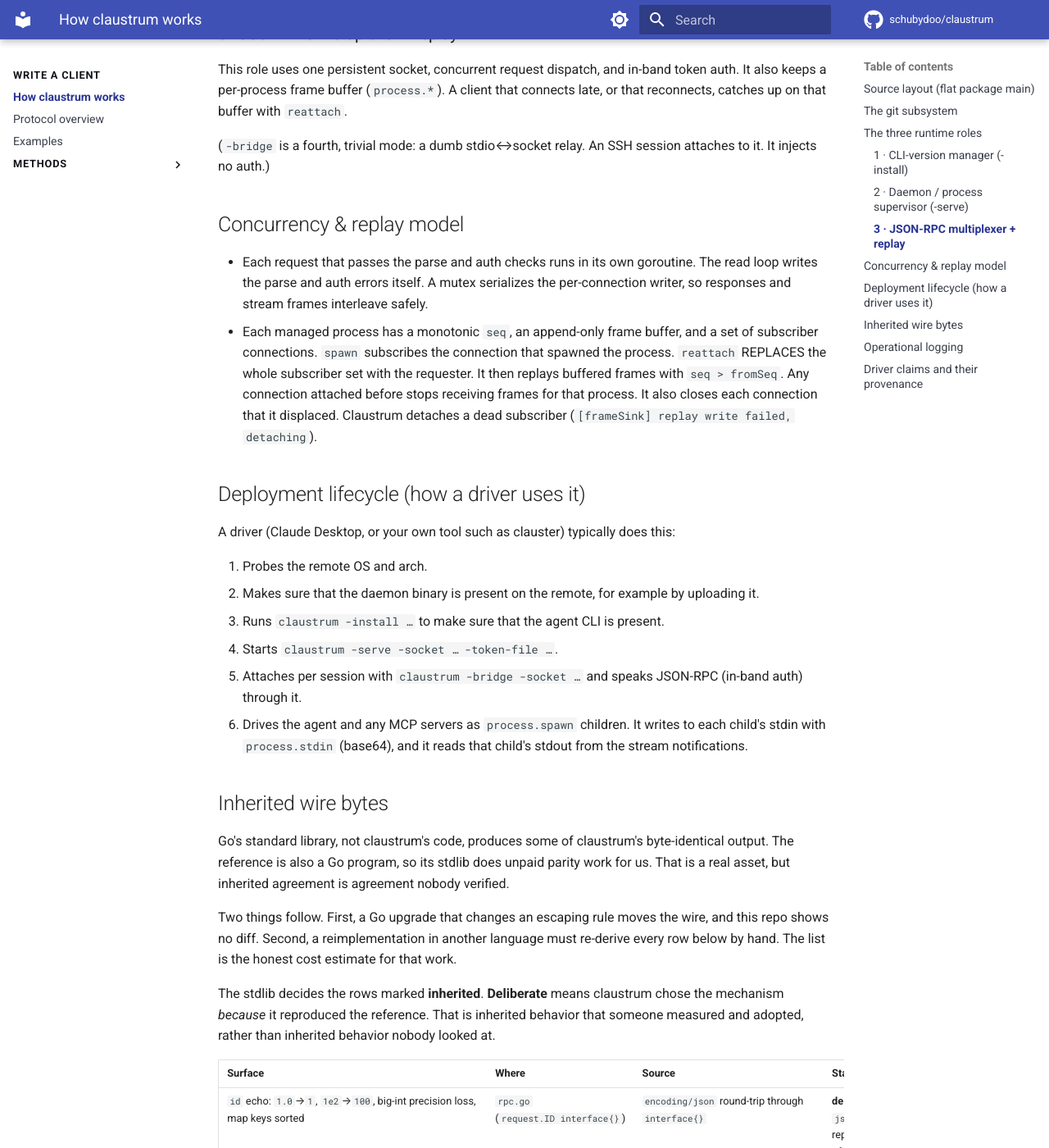
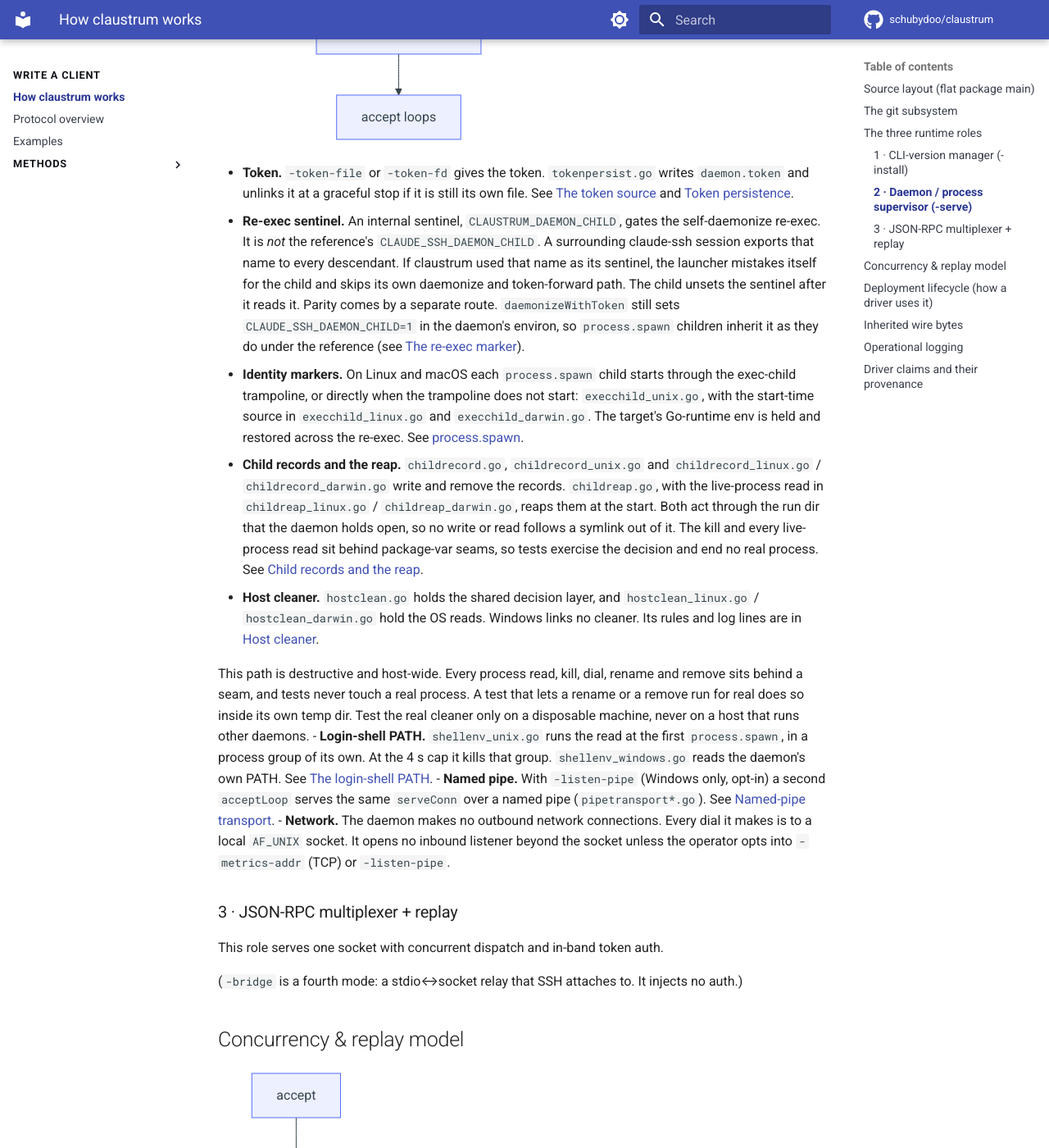
Before and after one commit to schubydoo/claustrum, an MkDocs documentation site: the page built from docs/ARCHITECTURE.md, in a window 1280 px wide and 1400 px high, scrolled down 3489 px. Shown: the whole window at 82% size. Built offline with MkDocs 1.6.1 and Material for MkDocs 9.7.7, drawn with Linux system fonts in a browser that asks for light colours; comment, search, counter and statistics services are not loaded; some of the changed text lies outside the part shown.

Commit message:
docs: add diagrams of the request path, a process and the daemon start (#729)
* docs: add diagrams of the request path, a process and the daemon start

Co-Authored-By: Claude Opus 5.5 <noreply@anthropic.com>

* docs: correct the start diagram and restore evidence in ARCHITECTURE

Co-Authored-By: Claude Opus 5.5 <noreply@anthropic.com>

* docs: fix two cut sentences in ARCHITECTURE

Co-Authored-By: Claude Opus 5.5 <noreply@anthropic.com>

---------

Co-authored-by: Schuby <12485317+schubydoo@users.noreply.github.com>
Co-authored-by: Claude Opus 5.5 <noreply@anthropic.com>

````diff
--- a/docs/ARCHITECTURE.md
+++ b/docs/ARCHITECTURE.md
@@ -68,18 +68,31 @@ its rules, as in [git.worktree_create](protocol/git-worktree-create.md).
 This mode makes sure the pinned `claude` CLI is present under `-cli-dir`.
 Claustrum decompresses the source with zstd to a temp path. It verifies a
 supplied `-cli-checksum`, always on `-cli-url`. Then it applies `chmod 0755` and
-renames the file into place atomically. An interrupted install never leaves a
-half-written CLI.
+renames the file into place atomically.
 [-install and -probe-cli](INSTALL.md) has the sources, the bounds, every
 delete, the prune and the `__INSTALL_RESULT__` facts.
 
 ### 2 · Daemon / process supervisor (`-serve`)
 
 Claustrum daemonizes itself: it detaches from the controlling session and, on
-Unix, reparents to init. It then opens the `0600` socket. It supervises the
-children it spawns. Most rules of each step are in PROTOCOL.md and
-[Running the daemon](DAEMON.md). This list names
-the files and the seams, and the rules that have no other home.
+Unix, reparents to init. It then binds the socket and sets its mode to `0600`.
+On Linux and macOS, the run-dir lock and, for its holder, the orphan reap come first. Most rules are in PROTOCOL.md and [Running the daemon](DAEMON.md). This list
+names the files, the seams and the rules with no other home.
+
+```mermaid
+flowchart TD
+    A["parent: reads -token-fd, if set"] --> B["re-exec detached (pipe for -token-fd)"]
+    B --> C["child: token from pipe or file"]
+    C --> D["run-dir lock (Unix only)"]
+    D -->|"held"| E["evict holder"]
+    E --> F
+    D --> F["reap orphans (lock holder only)"]
+    F --> G["bind socket"]
+    C -.->|"Windows: no lock"| G
+    G --> H["chmod 0600"]
+    H --> I["write daemon.token"]
+    I --> J["accept loops"]
+```
 
 - **Token.** `-token-file` or `-token-fd` gives the token. `tokenpersist.go`
   writes `daemon.token` and unlinks it at a graceful stop if it is still its
@@ -87,12 +100,12 @@ the files and the seams, and the rules that have no other home.
   [The token source](PROTOCOL.md#the-token-source) and
   [Token persistence](DAEMON.md#token-persistence-daemontoken).
 - **Re-exec sentinel.** An internal sentinel, `CLAUSTRUM_DAEMON_CHILD`, gates the
-  self-daemonize re-exec. The name is claustrum's own on purpose. It is *not* the
+  self-daemonize re-exec. It is *not* the
   reference's `CLAUDE_SSH_DAEMON_CHILD`. A surrounding claude-ssh session exports
   that name to every descendant. If claustrum used that name as its sentinel, the
   launcher mistakes itself for the child and skips its own daemonize and
-  token-forward path. The child unsets the sentinel after it reads it. Claustrum
-  keeps reference parity by a separate route. `daemonizeWithToken` still sets
+  token-forward path. The child unsets the sentinel after it reads it. Parity
+  comes by a separate route. `daemonizeWithToken` still sets
   `CLAUDE_SSH_DAEMON_CHILD=1` in the daemon's environ, so `process.spawn` children
   inherit it as they do under the reference (see
   [The re-exec marker](PROTOCOL.md#the-re-exec-marker)).
@@ -107,8 +120,7 @@ the files and the seams, and the rules that have no other home.
   `childreap.go`, with the live-process read in `childreap_linux.go` /
   `childreap_darwin.go`, reaps them at the start. Both act through the run dir that
   the daemon holds open, so no write or read follows a symlink out of it. The kill
-  and every live-process read sit behind package-var seams, so tests exercise the
-  decision without ending a real process. See
+  and every live-process read sit behind package-var seams, so tests exercise the decision and end no real process. See
   [Child records and the reap](DAEMON.md#child-records-and-the-reap-linux-and-macos).
 - **Host cleaner.** `hostclean.go` holds the shared decision layer, and
   `hostclean_linux.go` / `hostclean_darwin.go` hold the OS reads. Windows links no
@@ -134,38 +146,69 @@ the files and the seams, and the rules that have no other home.
 
 ### 3 · JSON-RPC multiplexer + replay
 
-This role uses one persistent socket, concurrent request dispatch, and in-band
-token auth. It also keeps a per-process frame buffer (`process.*`). A client that
-connects late, or that reconnects, catches up on that buffer with `reattach`.
+This role serves one socket with concurrent dispatch and in-band token auth.
 
-(`-bridge` is a fourth, trivial mode: a dumb stdio↔socket relay. An SSH
-session attaches to it. It injects no auth.)
+(`-bridge` is a fourth mode: a stdio↔socket relay that SSH attaches to. It
+injects no auth.)
 
 ## Concurrency & replay model
 
-- Each request that passes the parse and auth checks runs in its own
-  goroutine. The read loop writes the parse and auth errors itself. A mutex
+```mermaid
+flowchart TD
+    A["accept"] --> B["read loop"]
+    B --> C{"parse"}
+    C -->|"-32700"| W["read loop writes"]
+    C --> D{"auth"}
+    D -->|"-32001"| W
+    W --> B
+    D --> G["goroutine"]
+    G --> V{"version"}
+    V -->|"-32600"| R
+    V --> M{"method"}
+    M -->|"-32601"| R
+    M --> H["handler"]
+    H --> R["reply"]
+```
+
+- Each request that passes parse and auth runs in its own goroutine. A mutex
   serializes the per-connection writer, so responses and stream frames
   interleave safely.
 - Each managed process has a monotonic `seq`, an append-only frame buffer, and a
-  set of subscriber connections. `spawn` subscribes the connection that spawned
-  the process. `reattach` REPLACES the whole subscriber set with the requester. It then
-  replays buffered frames with `seq > fromSeq`. Any connection attached before
-  stops receiving frames for that process. It also closes each connection that
-  it displaced. Claustrum detaches a dead
+  set of subscriber connections. `spawn` subscribes its connection. `reattach`
+  REPLACES the whole subscriber set with the requester, replays frames with
+  `seq > fromSeq`, and closes each connection that it displaced. Claustrum detaches a dead
   subscriber (`[frameSink] replay write failed, detaching`).
+
+```mermaid
+sequenceDiagram
+    participant Client
+    participant Daemon
+    participant Child
+    Client->>Daemon: spawn
+    Daemon->>Child: start
+    Child->>Daemon: output
+    Daemon->>Client: frame seq 1
+    Note over Daemon: buffer, 16 MiB cap
+    Client--xDaemon: disconnect
+    Child->>Daemon: output
+    Note over Daemon: seq 2 buffered
+    Client->>Daemon: reattach, fromSeq 1
+    Daemon->>Client: replay seq above 1
+    Daemon->>Client: reattach result
+    Child->>Daemon: exit
+    Daemon->>Client: exit frame
+```
 
 ## Deployment lifecycle (how a driver uses it)
 
 A driver (Claude Desktop, or your own tool such as clauster) typically does this:
 
 1. Probes the remote OS and arch.
-2. Makes sure that the daemon binary is present on the remote, for example by
-   uploading it.
-3. Runs `claustrum -install …` to make sure that the agent CLI is present.
+2. Makes sure the daemon binary is present on the remote.
+3. Runs `claustrum -install …` for the agent CLI.
 4. Starts `claustrum -serve -socket … -token-file …`.
 5. Attaches per session with `claustrum -bridge -socket …` and speaks JSON-RPC
-   (in-band auth) through it.
+   through it.
 6. Drives the agent and any MCP servers as `process.spawn` children. It writes to
    each child's stdin with `process.stdin` (base64), and it reads that child's
    stdout from the stream notifications.
@@ -173,19 +216,16 @@ A driver (Claude Desktop, or your own tool such as clauster) typically does this
 ## Inherited wire bytes
 
 Go's standard library, not claustrum's code, produces some of claustrum's
-byte-identical output. The reference is also a Go program, so its stdlib does
-unpaid parity work for us. That is a real asset, but inherited agreement is
-agreement nobody verified.
+byte-identical output. The reference is also a Go program, so its stdlib gives
+the same bytes. Inherited agreement is agreement nobody verified.
 
-Two things follow. First, a Go upgrade that changes an escaping rule moves the
-wire, and this repo shows no diff. Second, a reimplementation in another language
-must re-derive every row below by hand. The list is the honest cost estimate for
-that work.
+Two results: a Go upgrade that changes an escaping rule moves the wire,
+and this repo shows no diff. A reimplementation in another language must
+re-derive every row below by hand.
 
 The stdlib decides the rows marked **inherited**. **Deliberate** means claustrum
-chose the mechanism *because* it reproduced the reference. That is inherited
-behavior that someone measured and adopted, rather than inherited behavior nobody
-looked at.
+chose the mechanism *because* it reproduced the reference, after someone
+measured it.
 
 | Surface | Where | Source | Status |
 |---|---|---|---|
@@ -201,19 +241,17 @@ looked at.
 The decode-side row is the one row with a user-visible consequence: a file
 whose name is not valid UTF-8 cannot be addressed through the protocol at all,
 on either daemon. The request decoder substitutes U+FFFD before any method runs,
-so the daemon operates on a name that does not exist. This is not a claustrum
-limitation to fix. It is the reference's behavior, and claustrum inherits it by
-the same route.
+so the daemon operates on a name that does not exist. The reference behaves
+the same way. Keep it: changing it moves inherited wire bytes.
 
 `inherited_encoding_test.go` and `inherited_encoding_unix_test.go` pin these
 rules against regression. For the encode-side rules they assert escape TEXT
-(`\ufffd`). For the decode-side rule they assert the U+FFFD CHARACTER. Which side
-substituted is what distinguishes them.
+(`\ufffd`). For the decode-side rule they assert the U+FFFD CHARACTER.
 
 ## Operational logging
 
-The logs are not part of the JSON-RPC wire contract. The log file, the startup
-lines and the differences from the reference are in [DAEMON.md → Daemon
+The logs are not wire contract. The log file, the startup lines and the
+differences from the reference are in [DAEMON.md → Daemon
 log](DAEMON.md#daemon-log-remote-serverlog).
 
 The readiness banner `Claustrum remote server listening on <socket> (pid <pid>,
@@ -221,13 +259,11 @@ instance <id>)` goes to stdout with no prefix. The leveled logger in
 [`logging.go`](https://github.com/schubydoo/claustrum/blob/main/logging.go)
 writes to stderr through the stdlib `log` package, which adds a
 `2006/01/02 15:04:05` timestamp. The logger puts a level tag (`DEBUG`, `INFO`,
-`WARN` or `ERROR`) before the `[Component]` prefix, as in `INFO  [Server] New connection from: …`. So a grep for a prefix such as
-`[Server]` or `[process.Manager]` keeps matching.
+`WARN` or `ERROR`) before the `[Component]` prefix. So a grep for a prefix such as `[Server]` or `[process.Manager]` keeps matching.
 
 `CLAUSTRUM_LOG_LEVEL` (`debug`, `info`, `warn` or `error`) sets the threshold
-once, at startup. An unset or unknown value means `debug`, which emits every
-line. A higher threshold drops each line below it. The level changes the log
-only, never the wire.
+at startup. An unset or unknown value means `debug`, which emits every
+line. A higher threshold drops each line below it.
 
 ## Driver claims and their provenance
 
@@ -253,8 +289,7 @@ Two driver claims have no fixture: what Desktop sends as `-cli-version` (D6),
 and that Desktop stops the daemon with no token
 ([Authentication](PROTOCOL.md#authentication)).
 
-Each claim in the table has a fixture that runs against the driver, with a control that can
-come out wrong. Only the argv fixture was run.
+Each claim has a fixture and a control that can come out wrong. Only the argv fixture was run.
 
 | claim | fixture | control that must fire |
 |---|---|---|
@@ -264,10 +299,7 @@ come out wrong. Only the argv fixture was run.
 
 The argv claim holds, by inspection of the shipped client. Desktop builds the
 daemon's argv from a fixed set of flags. Only the operands change: the download
-URL, its checksum and the uploaded blob path. On one host,
-Desktop ran `-install` bare, then with `-cli-url` and `-cli-checksum`. Once,
-with that download forced to fail, it uploaded the blob over SFTP and ran
-`-install` with `-cli-zst`.
+URL, its checksum and the uploaded blob path. The argv capture of 2026-08-10 (two cold starts and one `-cli-zst` call) shows these shapes ([REFERENCE-BUILDS.md](REFERENCE-BUILDS.md#7c2f88d13e5f269762dd4d463aa4eb3102214110-2026-07-02)).
 
 The `cliError` claim underpins D10.
 `libc` underpins no current entry. This list is kept by hand and is not
````
